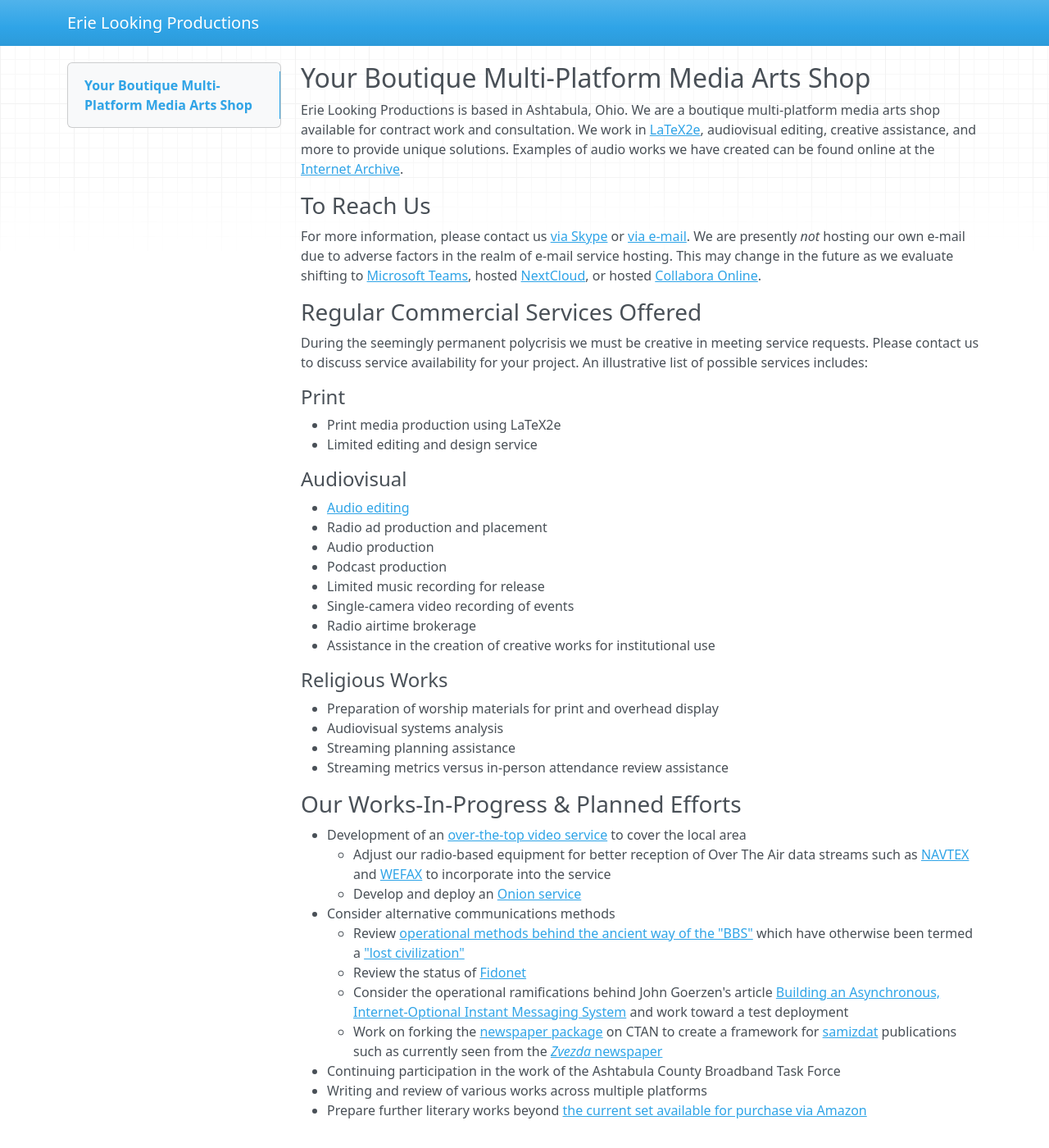
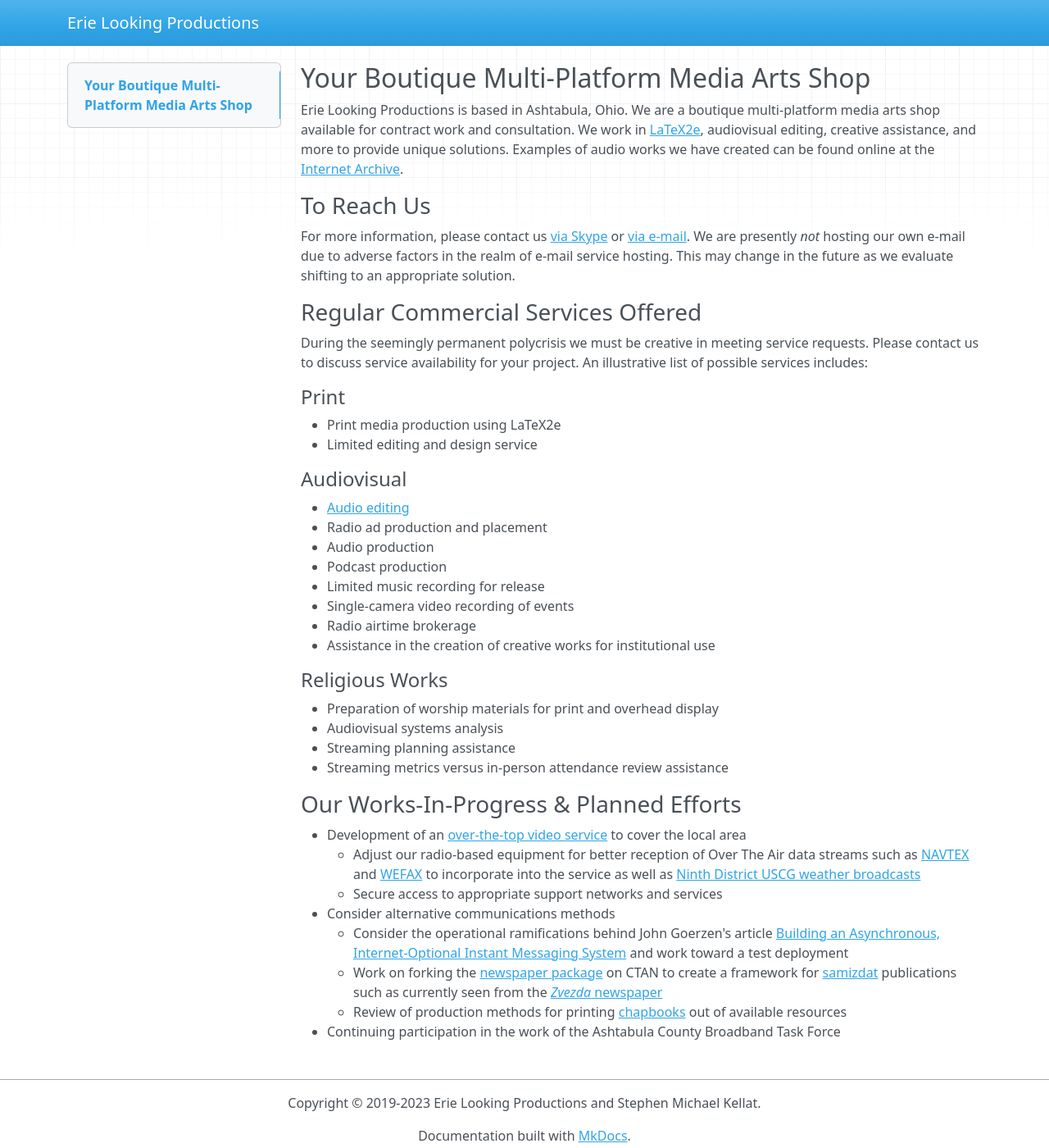
Before and after one commit to skellat/mkdocs-cms, an MkDocs documentation site: the page built from docs/index.md, in a window 1280 px wide and 1400 px high. Shown: the whole window at 82% size. Built offline with MkDocs 1.6.1, drawn with Linux system fonts in a browser that asks for light colours; nearby versions of some CDN libraries.

Commit message:
Minimal update
Signed-off-by: Stephen Michael Kellat <skellat@ubuntu.com>

```diff
--- a/docs/index.md
+++ b/docs/index.md
@@ -4,7 +4,7 @@
 
 ### To Reach Us
 
-For more information, please contact us <a href="skype:stephen.michael.kellat?chat">via Skype</a> or <a href="mailto:ashtabulaecv197@gmail.com">via e-mail</A>.  We are presently *not* hosting our own e-mail due to adverse factors in the realm of e-mail service hosting.  This may change in the future as we evaluate shifting to [Microsoft Teams](https://www.microsoft.com/en-us/microsoft-teams/compare-microsoft-teams-options), hosted [NextCloud](https://nextcloud.com/partners/), or hosted [Collabora Online](https://www.collaboraoffice.com/collabora-online-hosting-partners/).
+For more information, please contact us <a href="skype:stephen.michael.kellat?chat">via Skype</a> or <a href="mailto:ashtabulaecv197@gmail.com">via e-mail</A>.  We are presently *not* hosting our own e-mail due to adverse factors in the realm of e-mail service hosting.  This may change in the future as we evaluate shifting to an appropriate solution.
 
 ### Regular Commercial Services Offered
 
@@ -36,13 +36,10 @@
 ### Our Works-In-Progress & Planned Efforts
 
 * Development of an [over-the-top video service](https://en.wikipedia.org/w/index.php?title=Over-the-top_media_service&oldid=1110776742) to cover the local area
-    * Adjust our radio-based equipment for better reception of Over The Air data streams such as [NAVTEX](https://en.wikipedia.org/wiki/NAVTEX) and [WEFAX](https://en.wikipedia.org/wiki/Radiofax#Weatherfax) to incorporate into the service
-    * Develop and deploy an [Onion service](https://en.wikipedia.org/wiki/Tor_(network)#Onion_services)
+    * Adjust our radio-based equipment for better reception of Over The Air data streams such as [NAVTEX](https://en.wikipedia.org/wiki/NAVTEX) and [WEFAX](https://en.wikipedia.org/wiki/Radiofax#Weatherfax) to incorporate into the service as well as [Ninth District USCG weather broadcasts](https://www.weather.gov/marine/uscg_broadcasts)
+    * Secure access to appropriate support networks and services
 * Consider alternative communications methods
-    * Review [operational methods behind the ancient way of the "BBS"](http://www.bbscorner.com/telnetbbs/telnetoverview.htm) which have otherwise been termed a ["lost civilization"](https://web.archive.org/web/20220315142318/https://www.theatlantic.com/technology/archive/2016/11/the-lost-civilization-of-dial-up-bulletin-board-systems/506465/)
-    * Review the status of [Fidonet](http://www.bbscorner.com/bbsnetworks/fidonet.htm)
     * Consider the operational ramifications behind John Goerzen's article [Building an Asynchronous, Internet-Optional Instant Messaging System](https://www.complete.org/building-an-asynchronous-internet-optional-instant-messaging-system/) and work toward a test deployment
     * Work on forking the [newspaper package](https://ctan.org/pkg/newspaper) on CTAN to create a framework for [samizdat](https://en.wikipedia.org/wiki/Samizdat) publications such as currently seen from the [*Zvezda* newspaper](https://web.archive.org/web/20220521012308/https://www.rferl.org/a/russia-press-freedom-day-samizdat-perm-zvezda/31832108.html)
+    * Review of production methods for printing [chapbooks](https://en.wikipedia.org/w/index.php?title=Chapbook&oldid=1134260415) out of available resources
 * Continuing participation in the work of the Ashtabula County Broadband Task Force
-* Writing and review of various works across multiple platforms
-* Prepare further literary works beyond [the current set available for purchase via Amazon](https://www.amazon.com/Stephen-Michael-Kellat/e/B085MR8Y8J)
```
